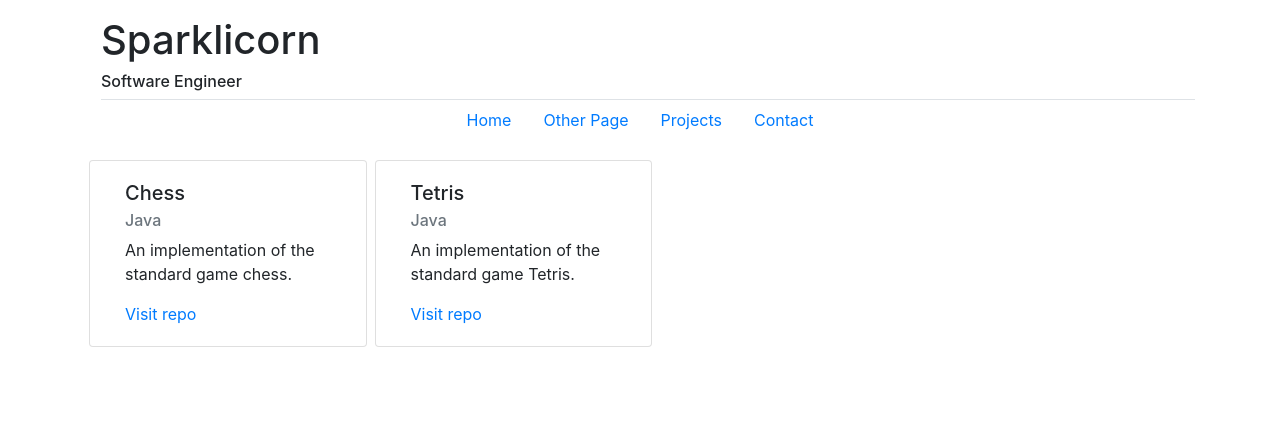
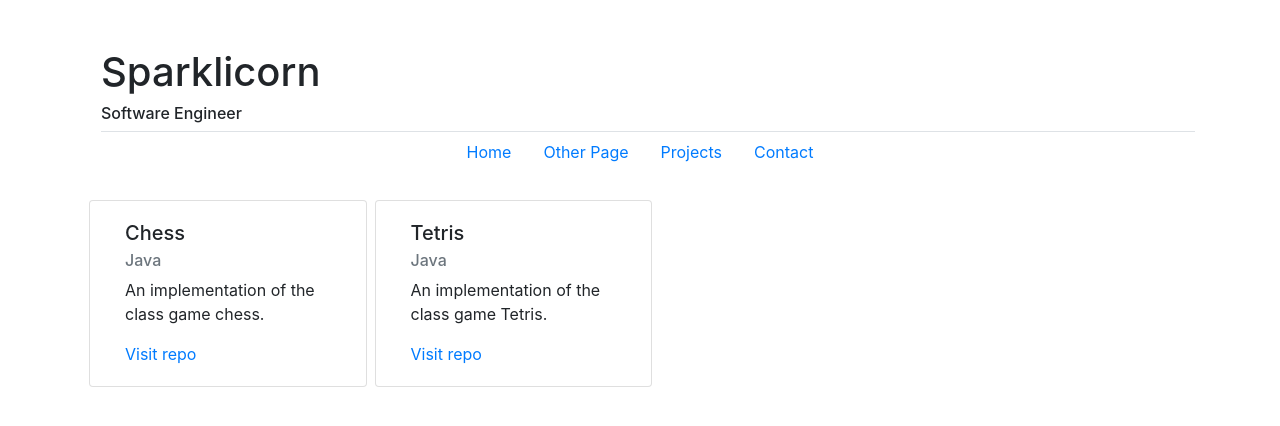
Before and after one commit to sparklicorn/sparklicorn.github.io, a plain HTML site: page index.html in a window 1280 px wide. Drawn offline with nearby package versions, Linux system fonts and the light colour scheme.

Commit message:
Update index.html

```diff
--- a/index.html
+++ b/index.html
@@ -12,7 +12,7 @@
   </head>
   <body>
 
-    <div class="container mt-3">
+    <div class="container mt-5">
       <div id="page-title" class="ml-3 border-bottom">
         <h1>Sparklicorn</h1>
         <h6>Software Engineer</h6>
@@ -33,13 +33,13 @@
         </li>
       </ul>
 
-      <div id="projects-conainer" class="container mt-3">
+      <div id="projects-conainer" class="container mt-4">
         <div class="row">
           <div class="card col-3 m-1">
             <div class="card-body">
               <h5 class="card-title">Chess</h5>
               <h6 class="card-subtitle mb-2 text-muted">Java</h6>
-              <p class="card-text">An implementation of the standard game chess.</p>
+              <p class="card-text">An implementation of the class game chess.</p>
               <a href="https://github.com/sparklicorn/chess" class="card-link">Visit repo</a>
             </div>
           </div>
@@ -48,7 +48,7 @@
             <div class="card-body">
               <h5 class="card-title">Tetris</h5>
               <h6 class="card-subtitle mb-2 text-muted">Java</h6>
-              <p class="card-text">An implementation of the standard game Tetris.</p>
+              <p class="card-text">An implementation of the class game Tetris.</p>
               <a href="https://github.com/sparklicorn/tetris" class="card-link">Visit repo</a>
             </div>
           </div>
```
